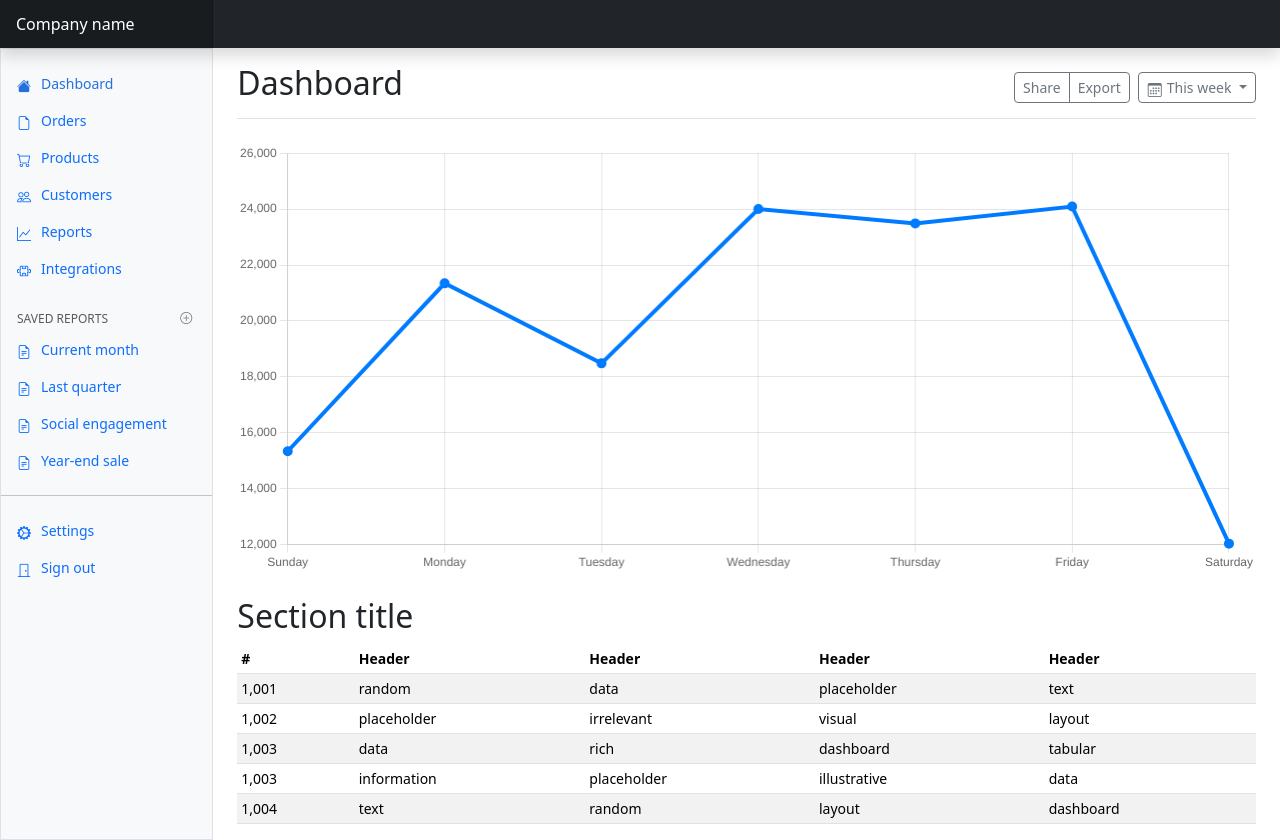
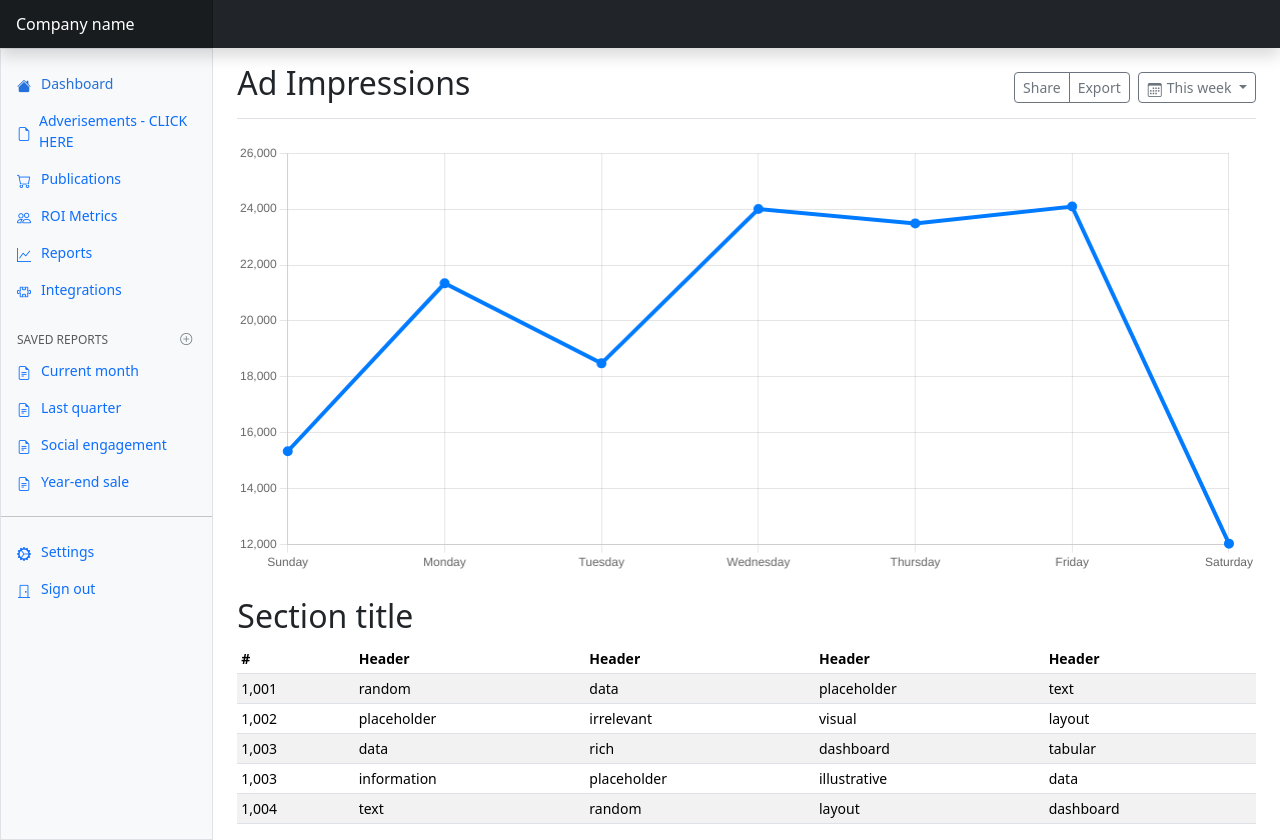
Before and after one commit to gregl72/rosebud_mvp, a React (Create React App) app: page / in a window 1280 px wide. Built offline with nearby package versions, Linux system fonts and the light colour scheme.

Commit message:
UPDATED WORDING

```diff
--- a/src/Dashboard.js
+++ b/src/Dashboard.js
@@ -87,19 +87,19 @@ const Dashboard = () => {
                   <li className="nav-item">
                     <a className="nav-link d-flex align-items-center gap-2" href="#">
                       <i className="bi bi-file-earmark"></i>
-                      Orders
+                      Adverisements - CLICK HERE
                     </a>
                   </li>
                   <li className="nav-item">
                     <a className="nav-link d-flex align-items-center gap-2" href="#">
                       <i className="bi bi-cart"></i>
-                      Products
+                      Publications
                     </a>
                   </li>
                   <li className="nav-item">
                     <a className="nav-link d-flex align-items-center gap-2" href="#">
                       <i className="bi bi-people"></i>
-                      Customers
+                      ROI Metrics
                     </a>
                   </li>
                   <li className="nav-item">
@@ -171,7 +171,7 @@ const Dashboard = () => {
 
           <main className="col-md-9 ms-sm-auto col-lg-10 px-md-4">
             <div className="d-flex justify-content-between flex-wrap flex-md-nowrap align-items-center pt-3 pb-2 mb-3 border-bottom">
-              <h1 className="h2">Dashboard</h1>
+              <h1 className="h2">Ad Impressions</h1>
               <div className="btn-toolbar mb-2 mb-md-0">
                 <div className="btn-group me-2">
                   <button type="button" className="btn btn-sm btn-outline-secondary">Share</button>
```
